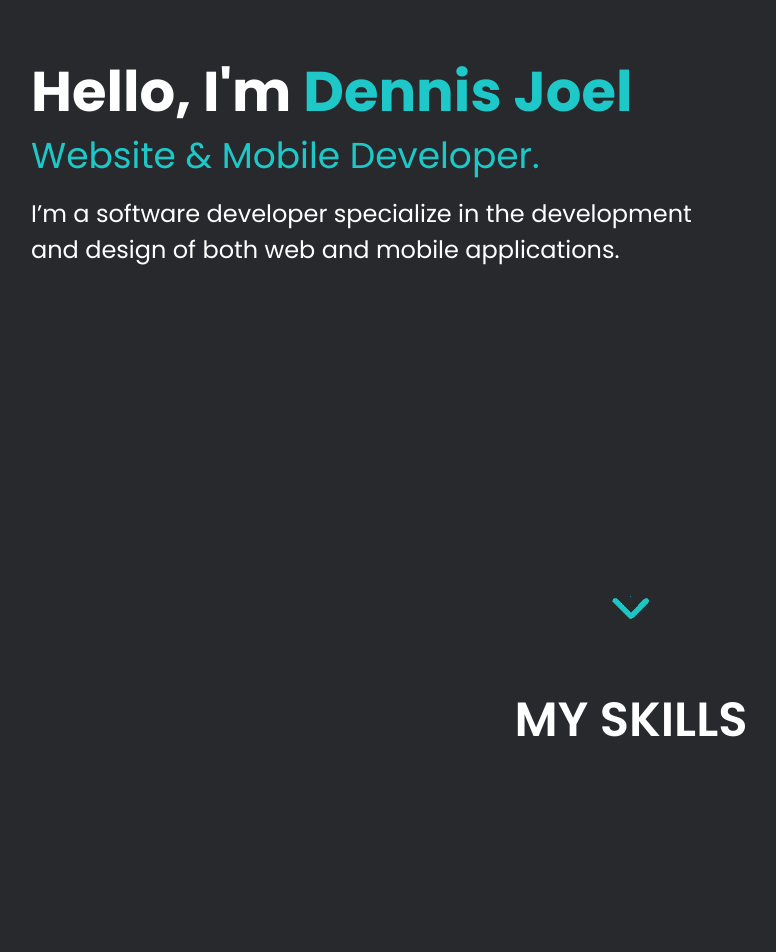
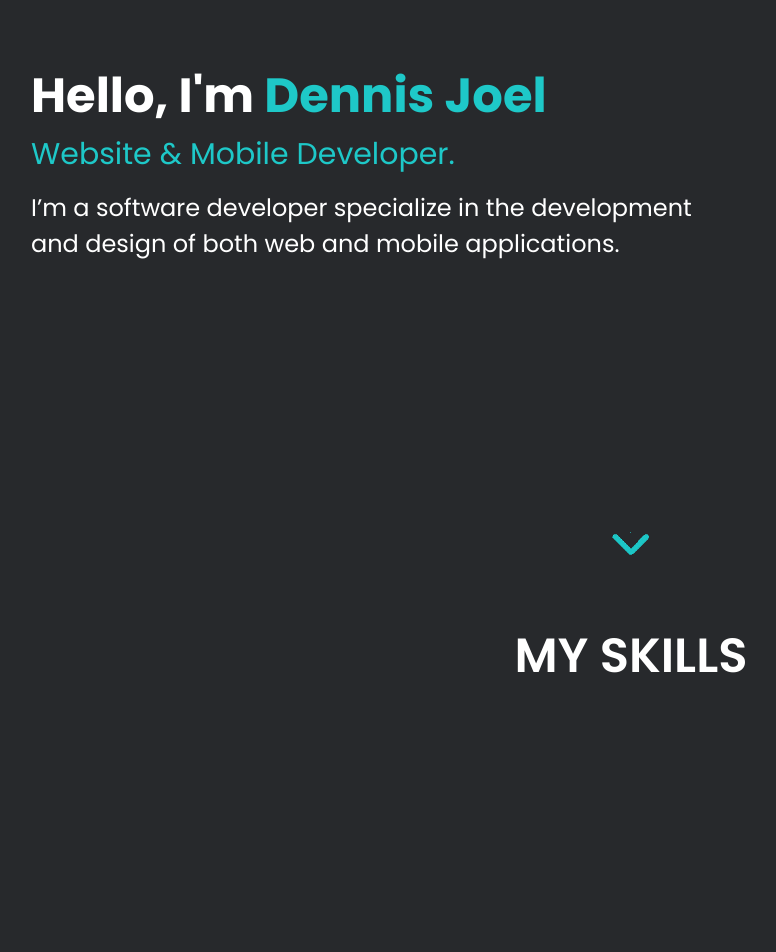
Before and after one commit to DennisJoelW/portofolio, a React (Create React App) app: page /portofolio/home in a window 1280 px wide. Shown: the part 200-1152 px from the top of the page, without its empty margins (9-785 px from the left). Built offline with nearby package versions, Linux system fonts and the light colour scheme.

Commit message:
changed the text size

```diff
--- a/src/components/Expertise/Expertise.jsx
+++ b/src/components/Expertise/Expertise.jsx
@@ -5,10 +5,10 @@ import { ReactTyped } from "react-typed";
 const Expertise = () => {
   return (
     <div className=' flex font-poppins mx-auto w-full items-center' >
-        <div className='flex flex-col text-white max-w-[1380px] w-full mx-auto md:h-[70vh] h-[40vh] justify-center pl-4 pr-4 md:pl-10 md:pr-10'>
-            <h1 className=' md:text-[56px] font-bold text-4xl'>Hello, I'm<span className='text-[#1ec8c8] h-fit'> Dennis Joel</span>  </h1>
-            <h2 className=' md:text-4xl text-[#1ec8c8] text-2xl md:mb-5 mb-[12px] md:mt-6 mt-[10px]'>Website & Mobile Developer.</h2>
-            <p className=' md:text-[24px] text-[20px] w-full max-w-[700px]'>I’m a software developer specialize in the development and design of both web and mobile applications. </p>
+        <div className='flex flex-col text-white max-w-[1320px] w-full mx-auto md:h-[70vh] h-[40vh] justify-center pl-4 pr-4 md:pl-10 md:pr-10'>
+            <h1 className=' md:text-[48px] font-bold text-3xl'>Hello, I'm<span className='text-[#1ec8c8] md:text-[48px] text-3xl h-fit'> Dennis Joel</span>  </h1>
+            <h2 className=' md:text-[30px] text-[#1ec8c8] text-2xl md:mb-5 mb-[12px] md:mt-6 mt-[10px]'>Website & Mobile Developer.</h2>
+            <p className=' md:text-[24px] text-[18px] w-full max-w-[700px]'>I’m a software developer specialize in the development and design of both web and mobile applications. </p>
           </div>
     </div>
   )
--- a/src/components/Skills/Skills.jsx
+++ b/src/components/Skills/Skills.jsx
@@ -38,7 +38,7 @@ const Skills = () => {
 
 
   return (
-    <div className='  flex font-poppins mx-auto w-full items-center mt-16 mb-38'>
+    <div className='  flex font-poppins mx-auto w-full items-center md:mt-0 mt-28 mb-38'>
       <div className=' flex flex-col text-white max-w-[1320px] w-full mx-auto md:h-[100vh] h-80vh items-center pl-4 pr-4 md:pl-10 md:pr-10 py-8 '>
 
          <img src={scroll_wheel} alt="" className=' w-[100px] h-auto md:mb-12 mb-6' />
```
